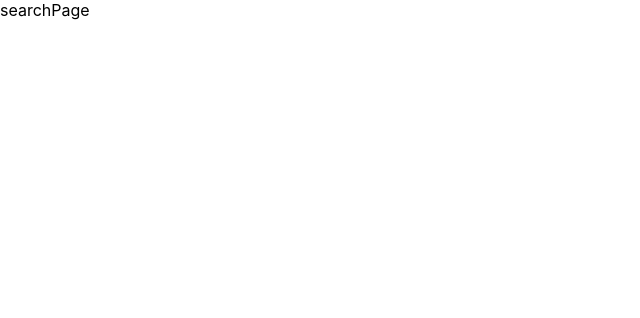
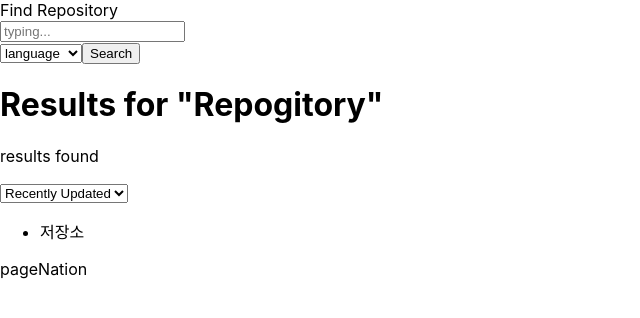
Before and after one commit to gkdfo40/git-login-repository-search, a React (Create React App) app: page / in a window 1280 px wide. Shown: the top 318 px of the page, without its empty margins (0-640 px from the left). Built offline with nearby package versions, Linux system fonts and the light colour scheme.

Commit message:
feat(searchPage): Add selector

```diff
--- a/src/components/SearchPage/SearchPage.tsx
+++ b/src/components/SearchPage/SearchPage.tsx
@@ -1,4 +1,45 @@
+import { useState } from 'react';
+
 const SearchPage = () => {
-  return <div>searchPage</div>;
+  const [result, setResult] = useState('Repogitory');
+  return (
+    <div>
+      <header>Find Repository</header>
+
+      <form>
+        <div>
+          {/* 돋보기 이미지 */}
+          <input type="text" placeholder="typing..." />
+        </div>
+        <select>
+          <option selected>language</option>
+          <option value="C">C</option>
+          <option value="C++">C++</option>
+          <option value="JAVA">JAVA</option>
+          <option value="Python">Python</option>
+          <option value="Javascript">Javascript</option>
+          <option value="GO">GO</option>
+          <option value="Ruby">Ruby</option>
+          <option value="PHP">PHP</option>
+          <option value="Kotlin">Kotlin</option>
+        </select>
+        <button type="submit">Search</button>
+      </form>
+      <h1>{`Results for "${result}"`}</h1>
+      <section>
+        <p>results found</p>
+        <select>
+          <option value="Recently Updated" selected>
+            Recently Updated
+          </option>
+          <option value="Best Match">Best Match</option>
+        </select>
+      </section>
+      <ul>
+        <li>저장소</li>
+      </ul>
+      <div>pageNation</div>
+    </div>
+  );
 };
 export default SearchPage;
```
